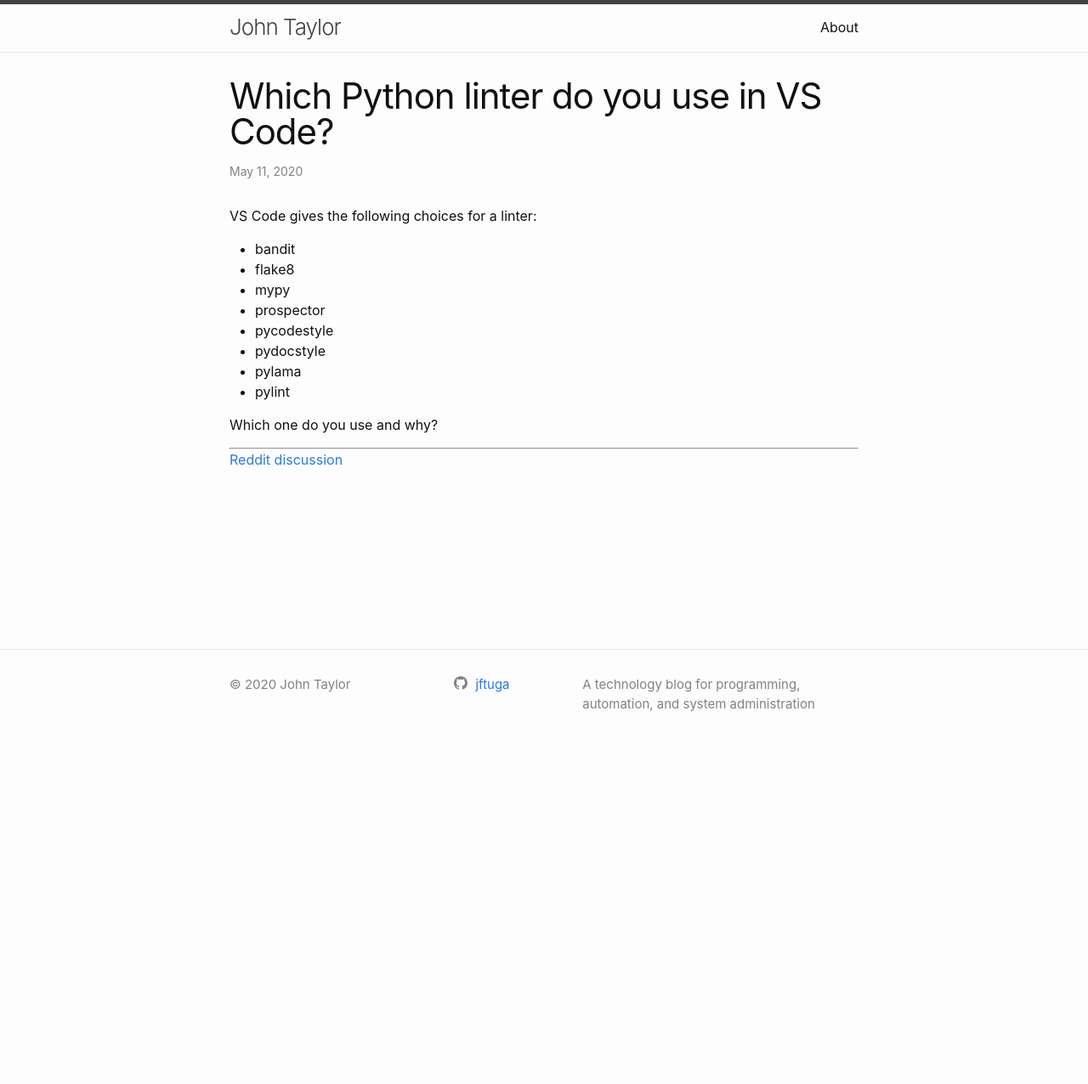
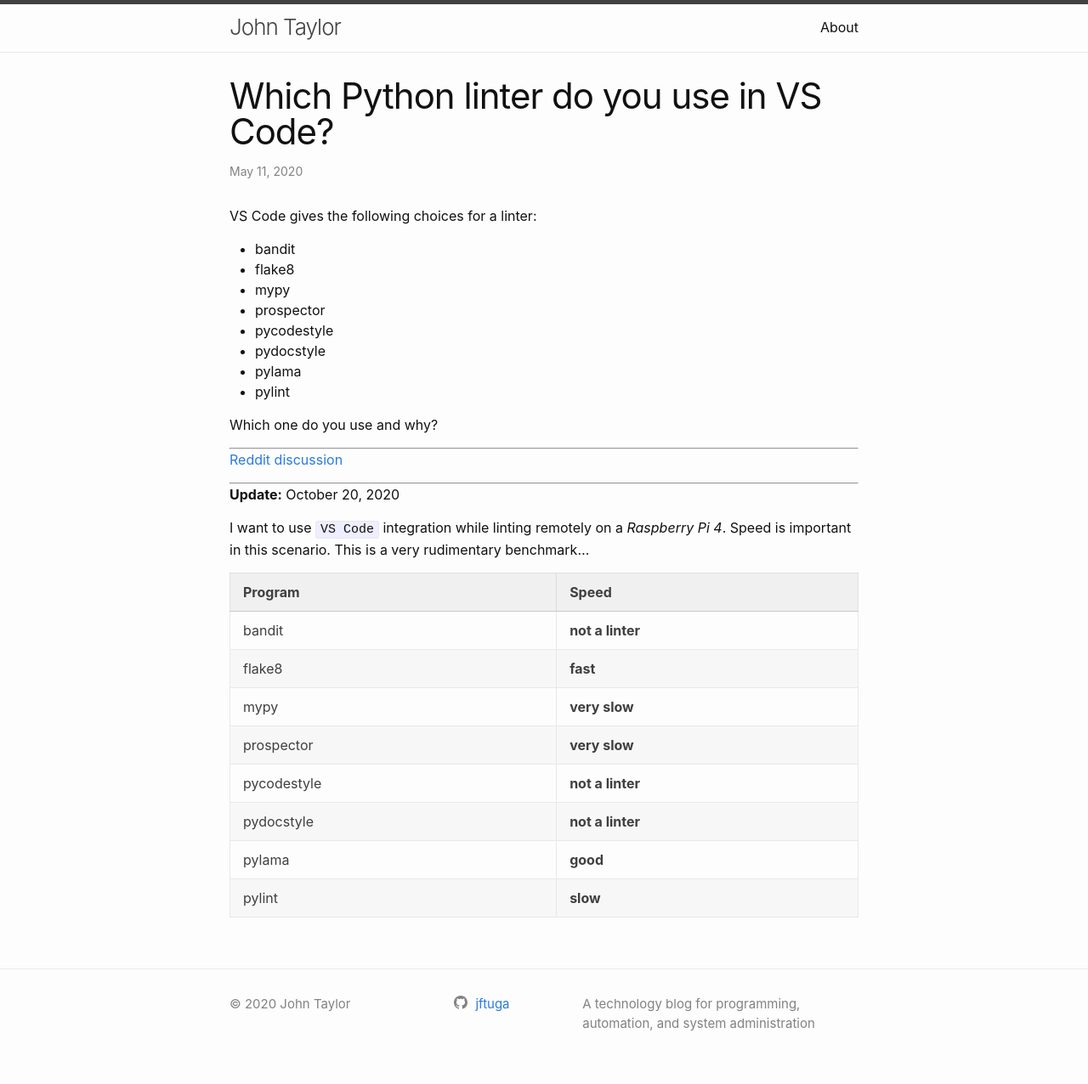
Before and after one commit to jftuga/blog, a Jekyll site: the page built from _posts/2020-05-11--Which-linter-do-you-use-in-VS-Code.md, in a window 1280 px wide. Shown: the whole page at 85% size. Built offline with Jekyll 4.4.1, drawn with Linux system fonts in a browser that asks for light colours; before the commit the page ends 900 px from its top, so only the background shows below that.

Commit message:
added benchmark

```diff
--- a/_posts/2020-05-11--Which-linter-do-you-use-in-VS-Code.md
+++ b/_posts/2020-05-11--Which-linter-do-you-use-in-VS-Code.md
@@ -21,3 +21,21 @@ Which one do you use and why?
 ___
 
 [Reddit discussion](https://www.reddit.com/r/Python/comments/gheine/which_linter_do_you_use_in_vs_code/)
+
+___
+
+**Update:** October 20, 2020
+
+I want to use `VS Code` integration while linting remotely on a *Raspberry Pi 4*.  Speed is important in this scenario.
+This is a very rudimentary benchmark...
+
+Program | Speed
+--------| -----
+bandit      | **not a linter**
+flake8      | **fast**
+mypy        | **very slow**
+prospector  | **very slow**
+pycodestyle | **not a linter**
+pydocstyle  | **not a linter**
+pylama      | **good**
+pylint      | **slow**
```
